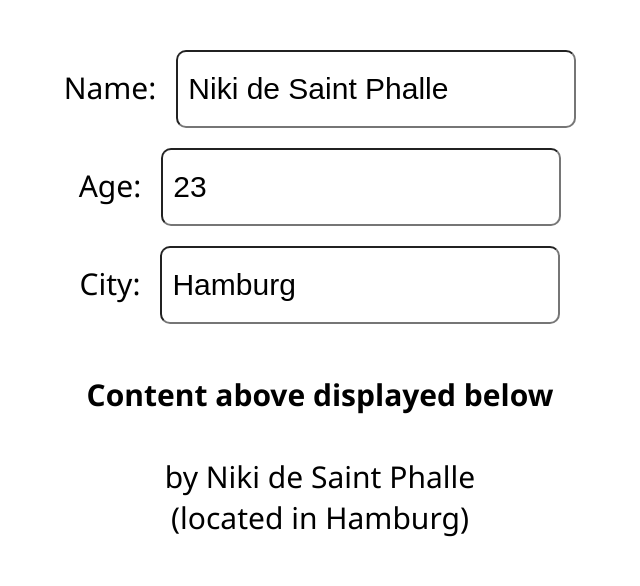
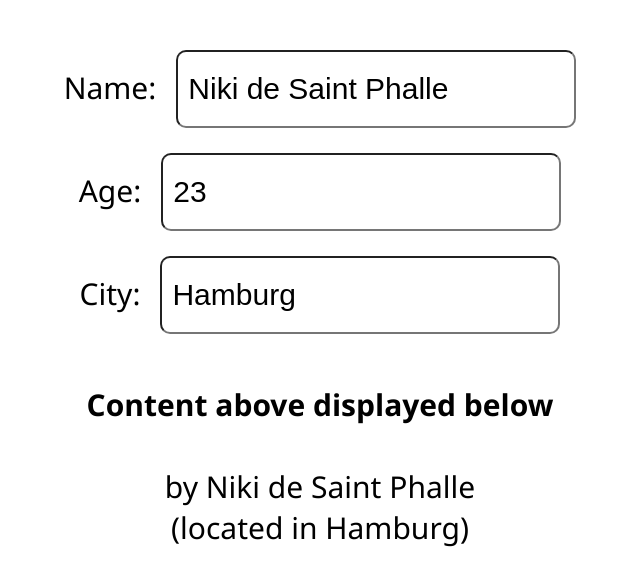
Before and after one commit to SKH09/react_learning, a React (Create React App) app: page / in a window 1280 px wide. Shown: the top 586 px of the page, without its empty margins (320-960 px from the left). Built offline with nearby package versions, Linux system fonts and the light colour scheme.

Commit message:
application,_buttons,_and_info_codes

```diff
--- a/src/components/buttons/Innfo.scss
+++ b/src/components/buttons/Innfo.scss
@@ -7,7 +7,7 @@
     margin:50px;
     display: flex;
     flex-direction: column;
-    gap: 20px;
+    gap: 25px;
     justify-content: center;
     align-items: center;
 }
```
